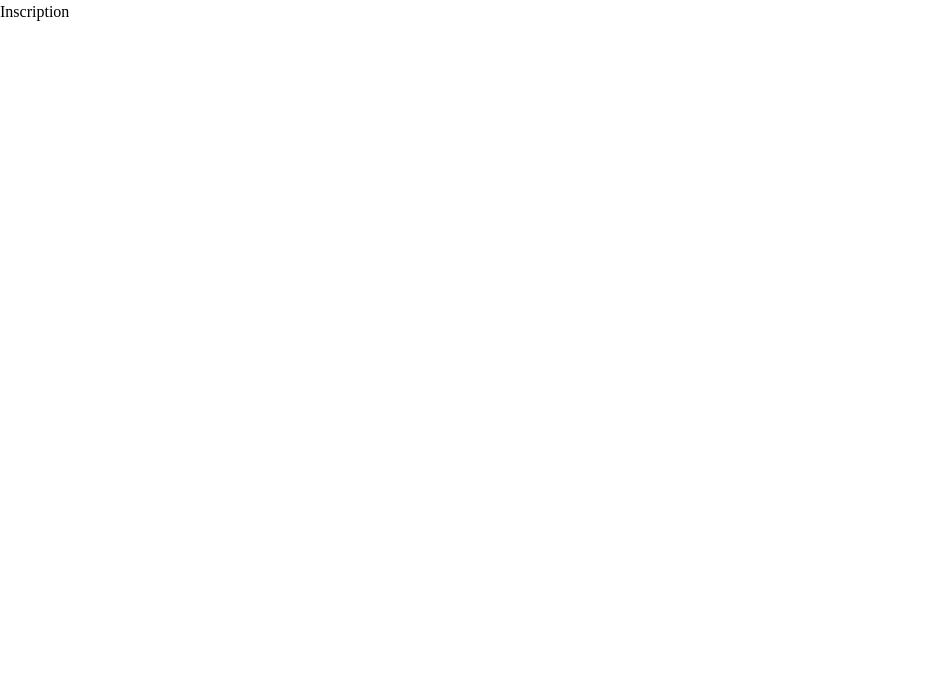
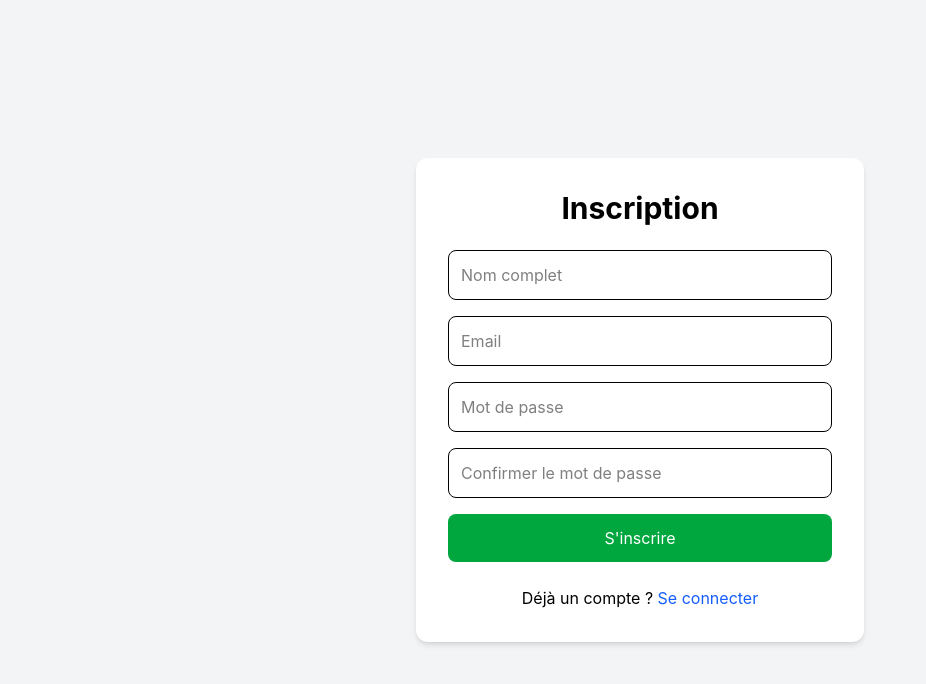
Before and after one commit to williamsedou0-hub/coach-sportif-app, a React (Vite) app: page /register in a window 1280 px wide. Shown: the top 684 px of the page, without its empty margins (0-926 px from the left). Built offline with nearby package versions, Linux system fonts and the light colour scheme.

Commit message:
Create auth pages UI

```diff
--- a/package.json
+++ b/package.json
@@ -10,8 +10,10 @@
     "preview": "vite preview"
   },
   "dependencies": {
+    "@tailwindcss/vite": "^4.3.1",
     "react": "^19.2.6",
-    "react-dom": "^19.2.6"
+    "react-dom": "^19.2.6",
+    "react-router-dom": "^7.17.0"
   },
   "devDependencies": {
     "@eslint/js": "^10.0.1",
--- a/src/pages/ForgotPassword.tsx
+++ b/src/pages/ForgotPassword.tsx
@@ -1,7 +1,37 @@
+import { Link } from "react-router-dom";
+
 export default function ForgotPassword() {
   return (
-    <div>
-      <h1>Mot de passe oublié</h1>
+    <div className="min-h-screen flex items-center justify-center bg-gray-100 px-4">
+      <div className="bg-white p-8 rounded-xl shadow-md w-full max-w-md">
+        <h1 className="text-3xl font-bold text-center mb-6">
+          Mot de passe oublié
+        </h1>
+
+        <form className="space-y-4">
+          <input
+            type="email"
+            placeholder="Entrez votre email"
+            className="w-full border p-3 rounded-lg"
+          />
+
+          <button
+            type="submit"
+            className="w-full bg-blue-600 text-white p-3 rounded-lg"
+          >
+            Envoyer le lien
+          </button>
+        </form>
+
+        <div className="mt-6 text-center">
+          <Link
+            to="/login"
+            className="text-blue-600 hover:underline"
+          >
+            Retour à la connexion
+          </Link>
+        </div>
+      </div>
     </div>
   );
 }
--- a/src/pages/Login.tsx
+++ b/src/pages/Login.tsx
@@ -1,7 +1,44 @@
+import { Link } from "react-router-dom";
+
 export default function Login() {
   return (
-    <div>
-      <h1>Connexion</h1>
+    <div className="min-h-screen flex items-center justify-center bg-gray-100 px-4">
+      <div className="bg-white p-8 rounded-xl shadow-md w-full max-w-md">
+        <h1 className="text-3xl font-bold text-center mb-6">Connexion</h1>
+
+        <form className="space-y-4">
+          <input
+            type="email"
+            placeholder="Email"
+            className="w-full border p-3 rounded-lg"
+          />
+
+          <input
+            type="password"
+            placeholder="Mot de passe"
+            className="w-full border p-3 rounded-lg"
+          />
+
+          <button className="w-full bg-blue-600 text-white p-3 rounded-lg">
+            Se connecter
+          </button>
+        </form>
+
+        <div className="mt-4 text-center space-y-2">
+          <p>
+            <Link to="/forgot-password" className="text-blue-600">
+              Mot de passe oublié ?
+            </Link>
+          </p>
+
+          <p>
+            Pas de compte ?{" "}
+            <Link to="/register" className="text-blue-600">
+              S'inscrire
+            </Link>
+          </p>
+        </div>
+      </div>
     </div>
   );
 }
--- a/src/pages/Register.tsx
+++ b/src/pages/Register.tsx
@@ -1,7 +1,58 @@
+import { Link } from "react-router-dom";
+
 export default function Register() {
   return (
-    <div>
-      <h1>Inscription</h1>
+    <div className="min-h-screen flex items-center justify-center bg-gray-100 px-4">
+      <div className="bg-white p-8 rounded-xl shadow-md w-full max-w-md">
+        <h1 className="text-3xl font-bold text-center mb-6">
+          Inscription
+        </h1>
+
+        <form className="space-y-4">
+          <input
+            type="text"
+            placeholder="Nom complet"
+            className="w-full border p-3 rounded-lg"
+          />
+
+          <input
+            type="email"
+            placeholder="Email"
+            className="w-full border p-3 rounded-lg"
+          />
+
+          <input
+            type="password"
+            placeholder="Mot de passe"
+            className="w-full border p-3 rounded-lg"
+          />
+
+          <input
+            type="password"
+            placeholder="Confirmer le mot de passe"
+            className="w-full border p-3 rounded-lg"
+          />
+
+          <button
+            type="submit"
+            className="w-full bg-green-600 text-white p-3 rounded-lg"
+          >
+            S'inscrire
+          </button>
+        </form>
+
+        <div className="mt-6 text-center">
+          <p>
+            Déjà un compte ?{" "}
+            <Link
+              to="/login"
+              className="text-blue-600 hover:underline"
+            >
+              Se connecter
+            </Link>
+          </p>
+        </div>
+      </div>
     </div>
   );
 }
```
Also changed, not shown: 1 other file (tests, documents, lock files or other folders).
